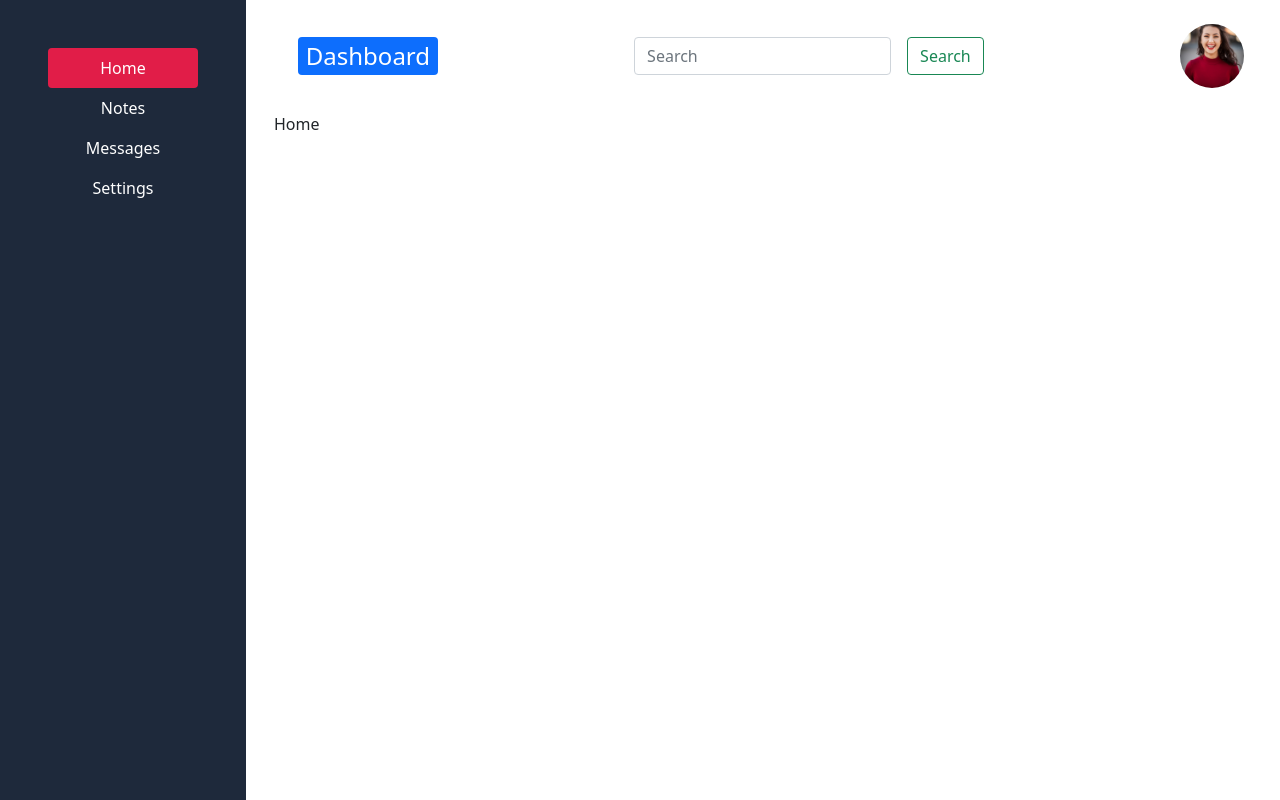
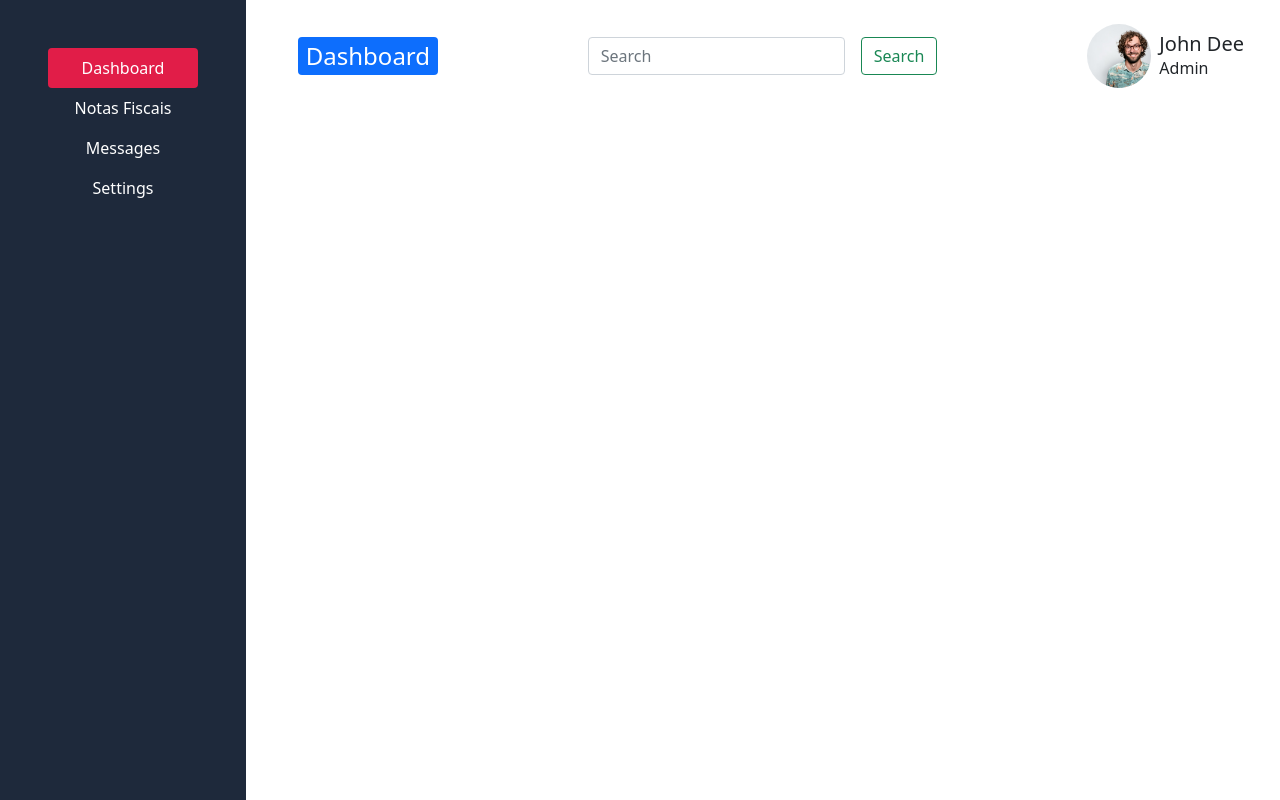
Before and after one commit to dezoliveira/myadmin, a plain HTML site: page src/pages/main.html in a window 1280 px wide. Drawn offline with nearby package versions, Linux system fonts and the light colour scheme.

```diff
--- a/src/css/main.css
+++ b/src/css/main.css
@@ -32,12 +32,12 @@ button.nav-link {
     color: #fff;
 }
 
-.user-logo {
+.user-profile {
     width: 64px;
     height: 64px;
 }
 
-.user-logo img {
+.user-profile img {
     width: 100%;
     height: 100%;
     border-radius: 50%;
--- /dev/null
+++ b/src/js/main.js
@@ -0,0 +1,98 @@
+const user = {
+    name: 'John Dee',
+    role: 'Admin'
+}
+
+const notas = [
+    {
+        id: 1,
+        nome: 'John Dee',
+        idNota: 999999,
+        dataEmissão: '01/01/2024',
+        dataCobrança: '01/03/2024',
+        dataPagamento: '25/02/2024',
+        docNota: '',
+        docBoleto: '',
+        status: 'Emitida',
+    },
+    {
+        id: 2,
+        nome: 'Bruce Wayne',
+        idNota: 100001,
+        dataEmissão: '02/06/2024',
+        dataCobrança: '12/08/2024',
+        dataPagamento: '',
+        docNota: '',
+        docBoleto: '',
+        status: 'Em Atraso',
+    },
+    {
+        id: 3,
+        nome: 'Luke Skywalker',
+        idNota: 912399,
+        dataEmissão: '01/01/2024',
+        dataCobrança: '01/03/2024',
+        dataPagamento: '03/02/2024',
+        docNota: '',
+        docBoleto: '',
+        status: 'Paga',
+    },
+    {
+        id: 4,
+        nome: 'Peter Parker',
+        idNota: 199991,
+        dataEmissão: '01/01/2024',
+        dataCobrança: '02/06/2024',
+        dataPagamento: '01/02/2024',
+        docNota: '',
+        docBoleto: '',
+        status: 'Paga',
+    },
+    {
+        id: 5,
+        nome: 'Parris Hilton',
+        idNota: 109990,
+        dataEmissão: '01/01/2024',
+        dataCobrança: '01/03/2024',
+        dataPagamento: '25/02/2024',
+        docNota: '',
+        docBoleto: '',
+        status: 'Emitida',
+    },
+]
+
+const userName = document.getElementById('user-name')
+const userRole = document.getElementById('user-role')
+const navTitle = document.getElementById('nav-title')
+const navs = document.querySelectorAll('.nav-link')
+
+//Captaliza titulo da página
+const captalize = (value) => {
+    newValue = value[0].toUpperCase() + value.slice(1)
+    return newValue
+}
+
+navs.forEach((nav) => {
+    nav.addEventListener('click', () => {
+        let id = nav.id
+        let title = id.split('-')[0]
+        navTitle.textContent = captalize(title)
+    })
+})
+
+console.log(navs)
+
+document.addEventListener('', () => {
+    console.log(ac)
+})
+
+// let newNavTitle = activeNav.id.split('-')
+// navTitle.textContent = newNavTitle[0]
+
+// console.log(newNavTitle[0])
+// console.log(navTitle)
+
+userName.textContent = user.name
+userRole.textContent = user.role
+
+console.log(notas)
--- a/src/pages/main.html
+++ b/src/pages/main.html
@@ -11,36 +11,55 @@
 <body>
     <div class="d-flex align-items-start">
         <div class="nav flex-column nav-pills me-3 p-5 sidebar" id="v-pills-tab" role="tablist" aria-orientation="vertical">
-          <button class="pill nav-link active" id="home-tab" data-bs-toggle="pill" data-bs-target="#home-content" type="button" role="tab" aria-controls="v-pills-home" aria-selected="true">Home</button>
-          <button class="nav-link" id="v-pills-profile-tab" data-bs-toggle="pill" data-bs-target="#v-pills-profile" type="button" role="tab" aria-controls="v-pills-profile" aria-selected="false">Notes</button>
+          <button class="pill nav-link active" id="dashboard-tab" data-bs-toggle="pill" data-bs-target="#dashboard-content" type="button" role="tab" aria-controls="v-pills-home" aria-selected="true">Dashboard</button>
+          <button class="nav-link" id="fiscal-tab" data-bs-toggle="pill" data-bs-target="#v-pills-profile" type="button" role="tab" aria-controls="v-pills-profile" aria-selected="false">Notas Fiscais</button>
           <button class="nav-link" id="v-pills-messages-tab" data-bs-toggle="pill" data-bs-target="#v-pills-messages" type="button" role="tab" aria-controls="v-pills-messages" aria-selected="false">Messages</button>
           <button class="nav-link" id="v-pills-settings-tab" data-bs-toggle="pill" data-bs-target="#v-pills-settings" type="button" role="tab" aria-controls="v-pills-settings" aria-selected="false">Settings</button>
         </div>
         <div class="d-flex flex-column container-fluid">
             <div class="nav d-flex align-items-center justify-content-between p-4">
                 <span class="badge bg-primary">
-                    <h4 class="m-0">Dashboard</h4>
+                    <h4 id="nav-title" class="m-0">Dashboard</h4>
                 </span>
                 <div class="d-flex gap-3 justify-content-between">
                     <input class="form-control" type="search" placeholder="Search" aria-label="Search">
                     <button class="btn btn-outline-success" type="submit">Search</button>
                 </div>
-                <div class="user-logo">
-                    <img class="user-img" src="/src/images/profile-lg.jpg"/>
+                <div class="d-flex align-items-center justify-content-center gap-2">
+                    <div class="d-flex user-profile">
+                        <img class="user-img" src="/src/images/profile2.jpg"/>
+                    </div>
+                    <div class="d-flex flex-column">
+                        <h5 id="user-name" class="m-0">
+                            <strong></strong>
+                        </h5>
+                        <p id="user-role" class="m-0">
+
+                        </p>
+                    </div>
                 </div>
             </div>
             <div class="tab-content" id="v-pills-tabContent">
                 <!-- Dashboard -->
-                <div class="tab-pane fade show active" id="home-content" role="tabpanel" aria-labelledby="v-pills-home-tab">
-                    Home
+                <div class="tab-pane fade show active" id="dashboard-content" role="tabpanel" aria-labelledby="v-pills-dashboard-tab">
+
                 </div>
-                <div class="tab-pane fade" id="v-pills-profile" role="tabpanel" aria-labelledby="v-pills-profile-tab">...</div>
+                <div class="tab-pane fade" id="v-pills-profile" role="tabpanel" aria-labelledby="v-pills-profile-tab">
+                    <div class="container-fluid">
+                        <div class="row">
+                            <div class="col-lg-12 col-md-12 col-sm-12">
+                                <span>here</span>
+                            </div>
+                        </div>
+                    </div>
+                </div>
               <div class="tab-pane fade" id="v-pills-messages" role="tabpanel" aria-labelledby="v-pills-messages-tab">...</div>
               <div class="tab-pane fade" id="v-pills-settings" role="tabpanel" aria-labelledby="v-pills-settings-tab">...</div>
             </div>
         </div>
     </div>
     <script src="https://cdn.jsdelivr.net/npm/bootstrap@5.0.2/dist/js/bootstrap.bundle.min.js" integrity="sha384-MrcW6ZMFYlzcLA8Nl+NtUVF0sA7MsXsP1UyJoMp4YLEuNSfAP+JcXn/tWtIaxVXM" crossorigin="anonymous"></script>
+    <script src="/src/js/main.js"></script>
 </body>
 </body>
 </html>
```
